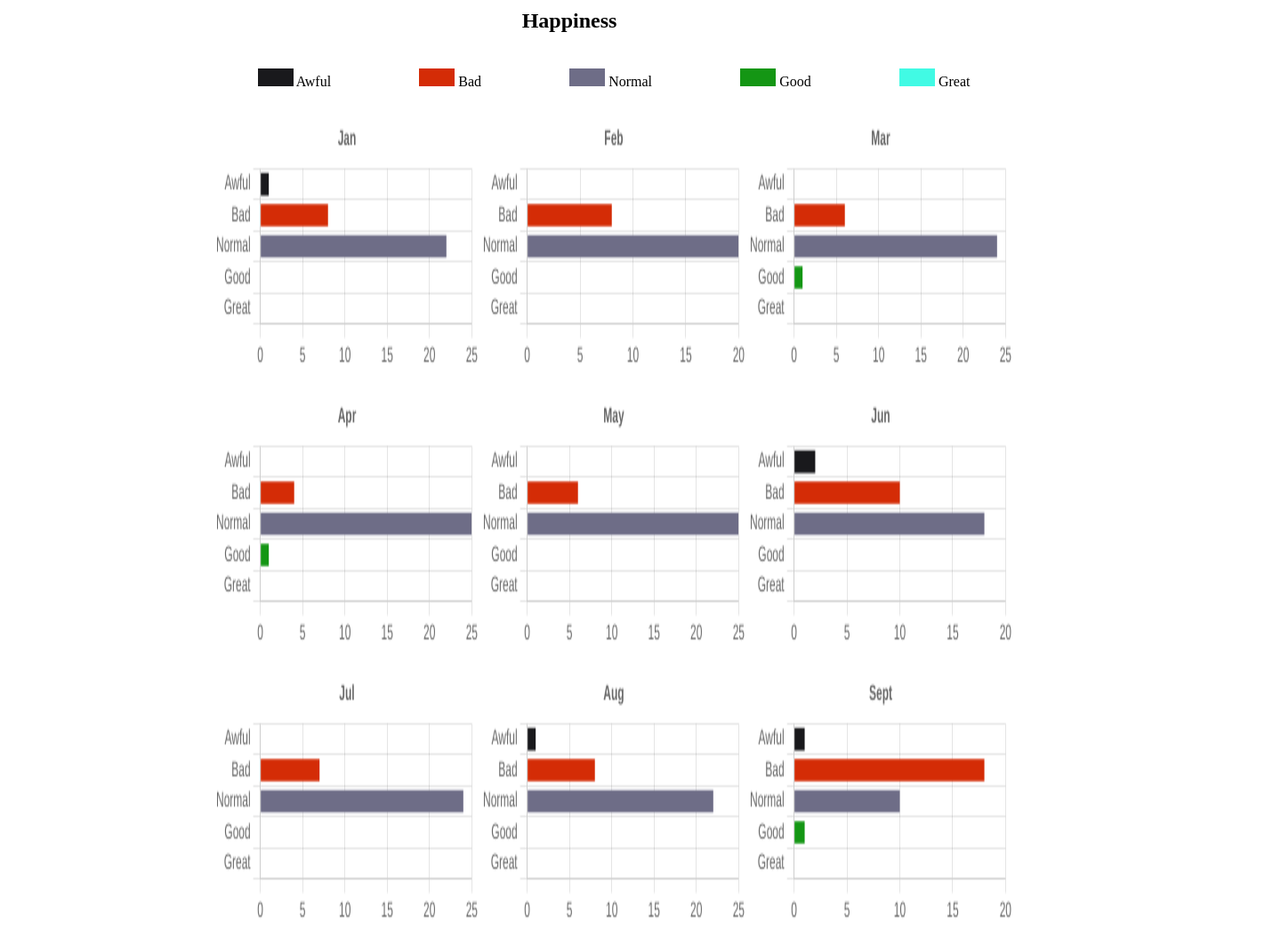
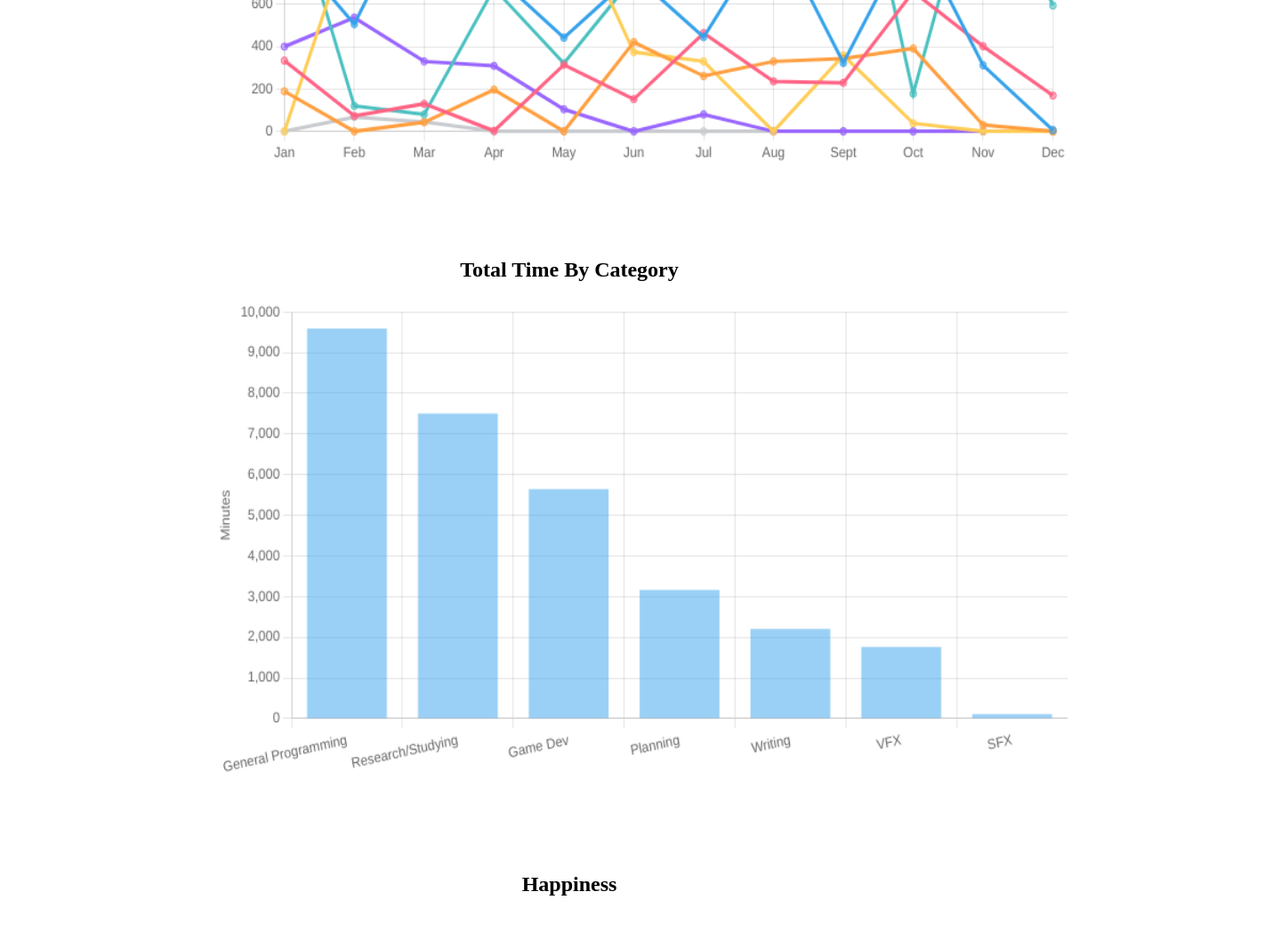
Before and after one commit to srad1292/year-end-data-ui, a plain HTML site: page 2023/index.html in a window 1280 px wide. Shown: the part 1220-2268 px from the top of the page at 89% size, 1440 px wide, since content can reach past the window. Drawn offline with nearby package versions, Linux system fonts and the light colour scheme.

Commit message:
Added new graph showing time spent on each category sorted by time spent.  Fixed aspect ratio for graphs

```diff
--- a/2023/graphs.js
+++ b/2023/graphs.js
@@ -7,6 +7,7 @@ let data = getData();
 buildWeightChart();
 // Determine colors when real data comes in
 buildTimeSpentChart();
+buildCategoryTotalChart();
 buildHappinessCharts();
 
 
@@ -75,7 +76,59 @@ function buildTimeSpentChart() {
             ]
         },
         options: {
-            responsive: true
+            responsive: true,
+            scales: {
+                y: {
+                    title: {
+                        display: true,
+                        text: 'Minutes'
+                    }
+                }
+            },
+        }
+    });
+}
+
+function buildCategoryTotalChart() {
+    const timeSpentCtx = document.getElementById('categoryTotalChart');
+    let categoryTotalData = [
+        { label: 'Planning', value: data.categoryTotals.projectPlanning},
+        { label: 'Game Dev', value: data.categoryTotals.gameDev},
+        { label: 'General Programming', value: data.categoryTotals.generalProgramming},
+        { label: 'VFX', value: data.categoryTotals.vfx},
+        { label: 'SFX', value: data.categoryTotals.sfx},
+        { label: 'Writing', value: data.categoryTotals.writing},
+        { label: 'Research/Studying', value: data.categoryTotals.researchAndStudying},
+    ];
+
+    let sortedData = categoryTotalData.sort((a,b) => b.value-a.value);
+    // @ts-ignore
+    new Chart(timeSpentCtx, {
+        type: 'bar',
+        data: {
+            labels: sortedData.map(cat => cat.label),
+            datasets: [
+                {
+                    data: sortedData.map(cat => cat.value)
+                }
+            ],
+        },
+        options: {
+            // responsive: true
+            indexAxis: 'x',
+            scales: {
+                y: {
+                    title: {
+                        display: true,
+                        text: 'Minutes'
+                    }
+                }
+            },
+            plugins: {
+                legend: {
+                    display: false,
+                },
+            }
         }
     });
 }
@@ -126,6 +179,15 @@ function buildHappinessCharts() {
 
 function getData() {
     return {
+        "unexpectedHourValueCount": 21,
+        "didHourCount": 344,
+        "didNotDoHourCount": 0,
+        "didMoreThanHourCount": 202,
+        "percentMoreThanHour": "58.72",
+        "longestDailyTime": 244,
+        "longestMonthlyTime": 3238,
+        "totalTime": 29982,
+        "averageDailyTime": "87.16",
         "weights": [
             {
                 "date": "1/1/23",
@@ -329,7 +391,7 @@ function getData() {
                 229,
                 659,
                 402,
-                null
+                169
             ],
             "gameDev": [
                 0,
@@ -343,7 +405,7 @@ function getData() {
                 359,
                 38,
                 0,
-                null
+                0
             ],
             "generalProgramming": [
                 1225,
@@ -357,7 +419,7 @@ function getData() {
                 1669,
                 178,
                 1369,
-                null
+                594
             ],
             "vfx": [
                 400,
@@ -371,7 +433,7 @@ function getData() {
                 0,
                 0,
                 0,
-                null
+                0
             ],
             "sfx": [
                 0,
@@ -385,7 +447,7 @@ function getData() {
                 0,
                 0,
                 0,
-                null
+                0
             ],
             "writing": [
                 189,
@@ -399,7 +461,7 @@ function getData() {
                 344,
                 391,
                 30,
-                null
+                0
             ],
             "researchAndStudying": [
                 891,
@@ -413,8 +475,17 @@ function getData() {
                 323,
                 957,
                 312,
-                null
+                6
             ]
+        },
+        "categoryTotals": {
+            "projectPlanning": 3164,
+            "gameDev": 5647,
+            "generalProgramming": 9590,
+            "vfx": 1760,
+            "sfx": 112,
+            "writing": 2206,
+            "researchAndStudying": 7503
         },
         "happiness": [
             {
--- a/2023/index.css
+++ b/2023/index.css
@@ -14,8 +14,10 @@ h1 {
 }
 
 .single-chart {
-    width: 800px !important;
-    height: 400px !important;
+    /* width: 1120px !important;
+    height: 630px !important; */
+    width: 960px !important;
+    height: 540px !important;
 }
 
 .happiness-container {
@@ -25,7 +27,7 @@ h1 {
 }
 
 .happiness-chart {
-    width: 300px !important;
+    width: 400px !important;
     height: 300px !important;
 }
 
@@ -78,7 +80,7 @@ h1 {
     flex-direction: row;
     flex-wrap: wrap;
     row-gap: 12px;
-    width: 900px;
+    width: 1200px;
     margin-top: 20px;
 }
 
--- a/2023/index.html
+++ b/2023/index.html
@@ -17,9 +17,14 @@
             <canvas id="weightChart" class="single-chart"></canvas>
         </div>
 
-        <h2>Time On Goals</h2>
+        <h2>Time On Goals By Month</h2>
         <div class="chart-container">
             <canvas id="timeSpentChart" class="single-chart"></canvas>
+        </div>
+
+        <h2>Total Time By Category</h2>
+        <div class="chart-container">
+            <canvas id="categoryTotalChart" class="single-chart"></canvas>
         </div>
 
         <h2>Happiness</h2>
```
